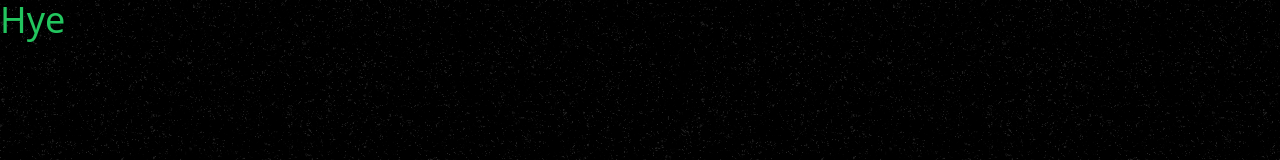
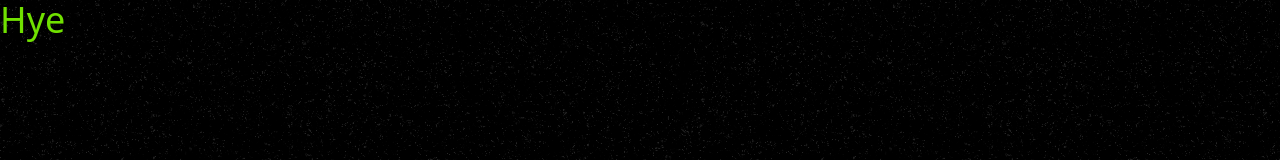
Before and after one commit to Mvishal123/botsapp, a React (Vite) app: page / in a window 1280 px wide. Shown: the top 160 px of the page. Built offline with nearby package versions, Linux system fonts and the light colour scheme.

Commit message:
add: brand colors

```diff
--- a/package.json
+++ b/package.json
@@ -11,7 +11,8 @@
   },
   "dependencies": {
     "react": "^18.2.0",
-    "react-dom": "^18.2.0"
+    "react-dom": "^18.2.0",
+    "react-router-dom": "^6.22.3"
   },
   "devDependencies": {
     "@types/react": "^18.2.66",
--- a/src/App.tsx
+++ b/src/App.tsx
@@ -1,7 +1,9 @@
 const App = () => {
-  return <div>
-    <h1 className="text-4xl text-green-500">Hye</h1>
-  </div>;
+  return (
+    <div>
+      <h1 className="text-4xl text-brand/green-dark">Hye</h1>
+    </div>
+  );
 };
 
 export default App;
--- a/tailwind.config.js
+++ b/tailwind.config.js
@@ -2,7 +2,15 @@
 export default {
   content: ["./index.html", "./src/**/*.{js,ts,jsx,tsx}"],
   theme: {
-    extend: {},
+    extend: {
+      colors: {
+        "brand/primary": "#0a0a0a",
+        "brand/secondary": "#141414",
+        "brand/green-dark": "#70e000",
+        "brand/green-medium": "#9ef01a",
+        "brand/green-light": "#ccff33",
+      },
+    },
   },
   plugins: [],
 };
```
Also changed, not shown: 1 other file (tests, documents, lock files or other folders).
